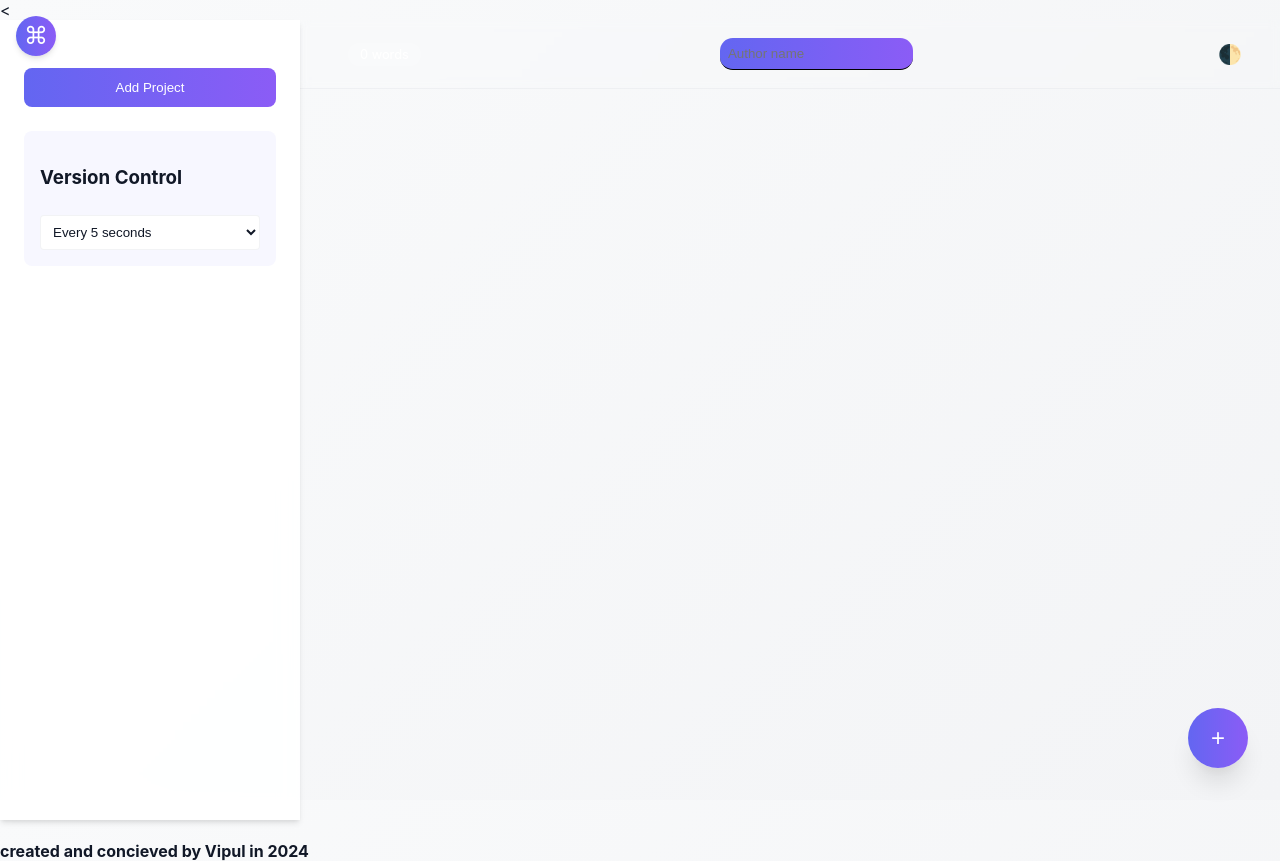
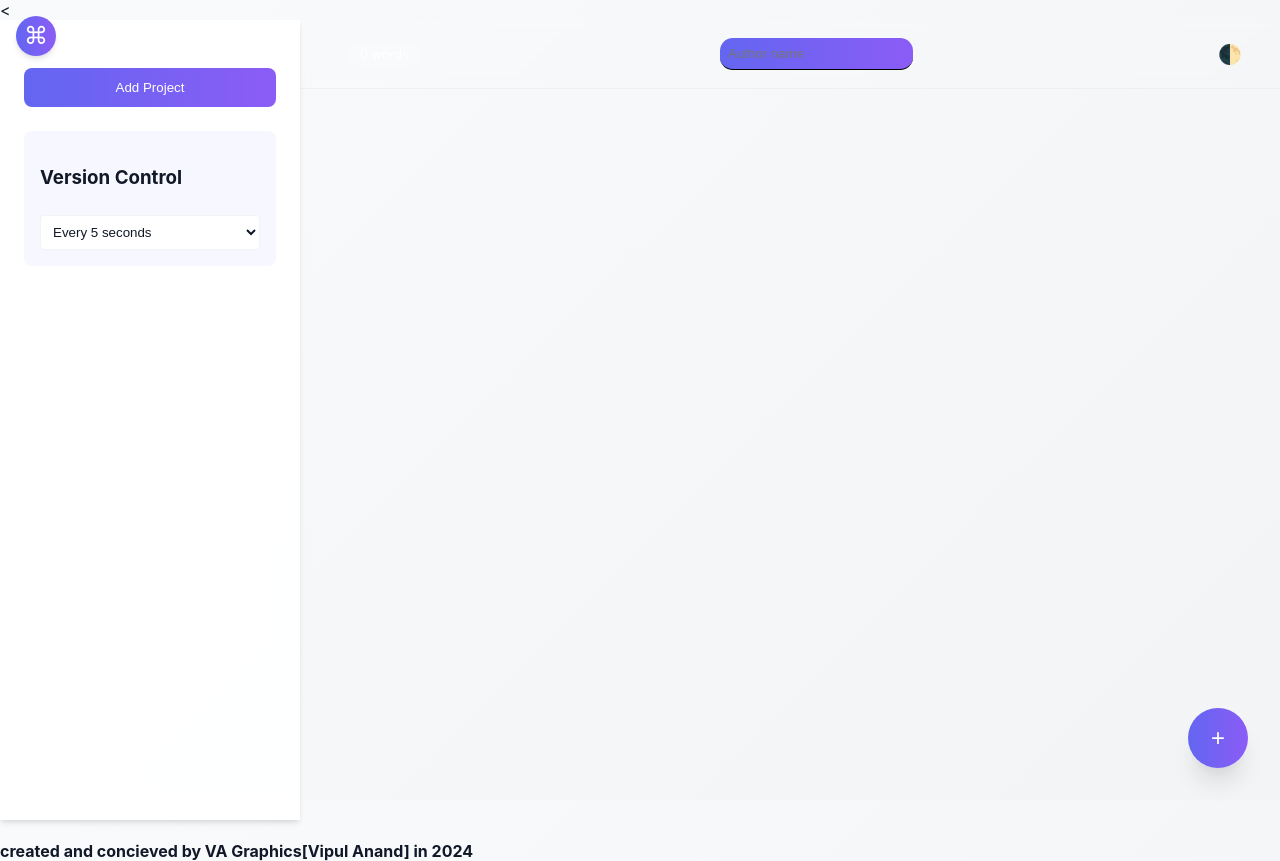
Before and after one commit to anandvip/va-notes2025, a plain HTML site: page old/index.html in a window 1280 px wide. Drawn offline with Linux system fonts and the light colour scheme.

Commit message:
Update index.html

```diff
--- a/old/index.html
+++ b/old/index.html
@@ -38,7 +38,7 @@
 
 <script src="app.js"></script>
     <footer>
-        <h4>created and concieved by Vipul in 2024</h4>
+        <h4>created and concieved by VA Graphics[Vipul Anand] in 2024</h4>
     </footer>
 </body>
 </html>
```
